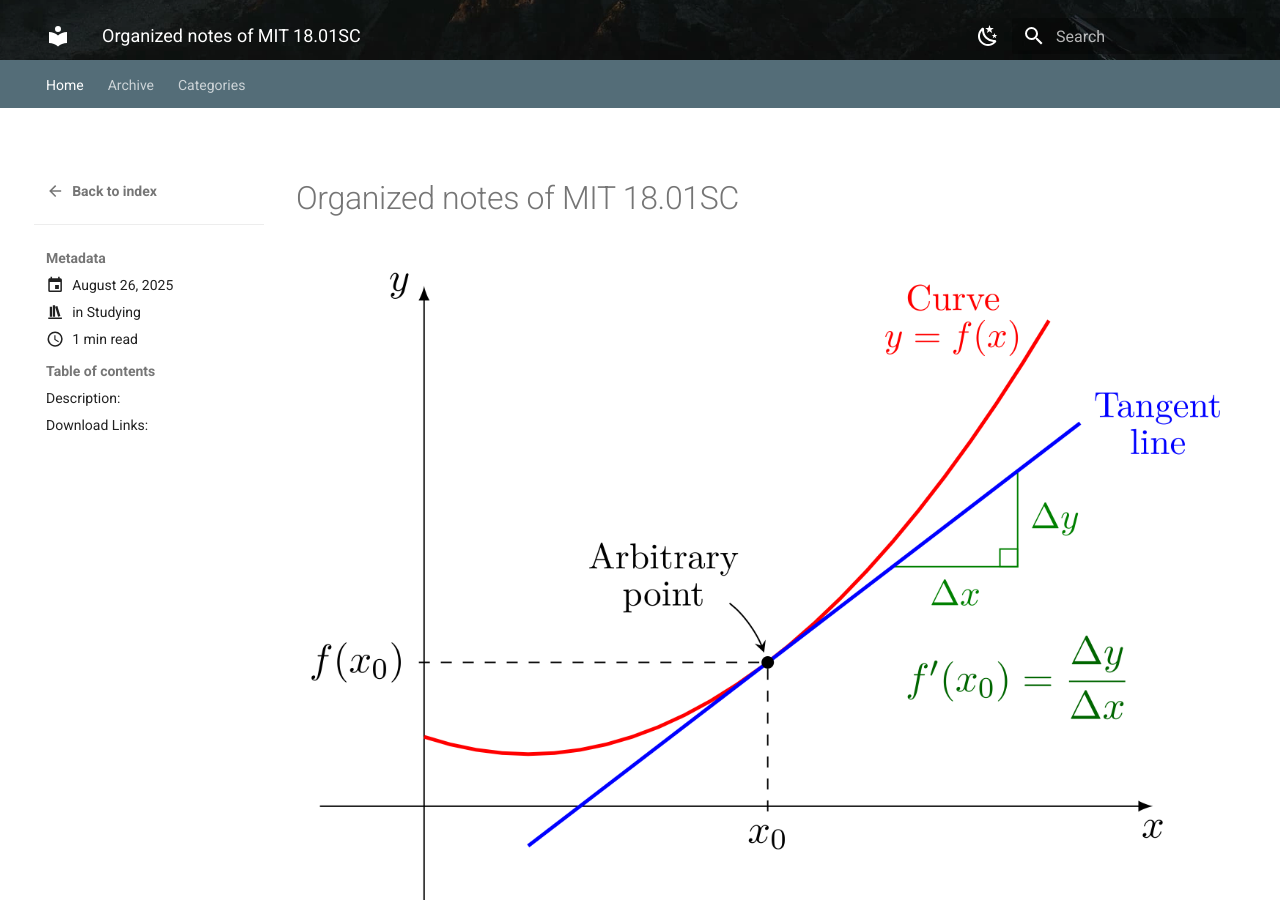
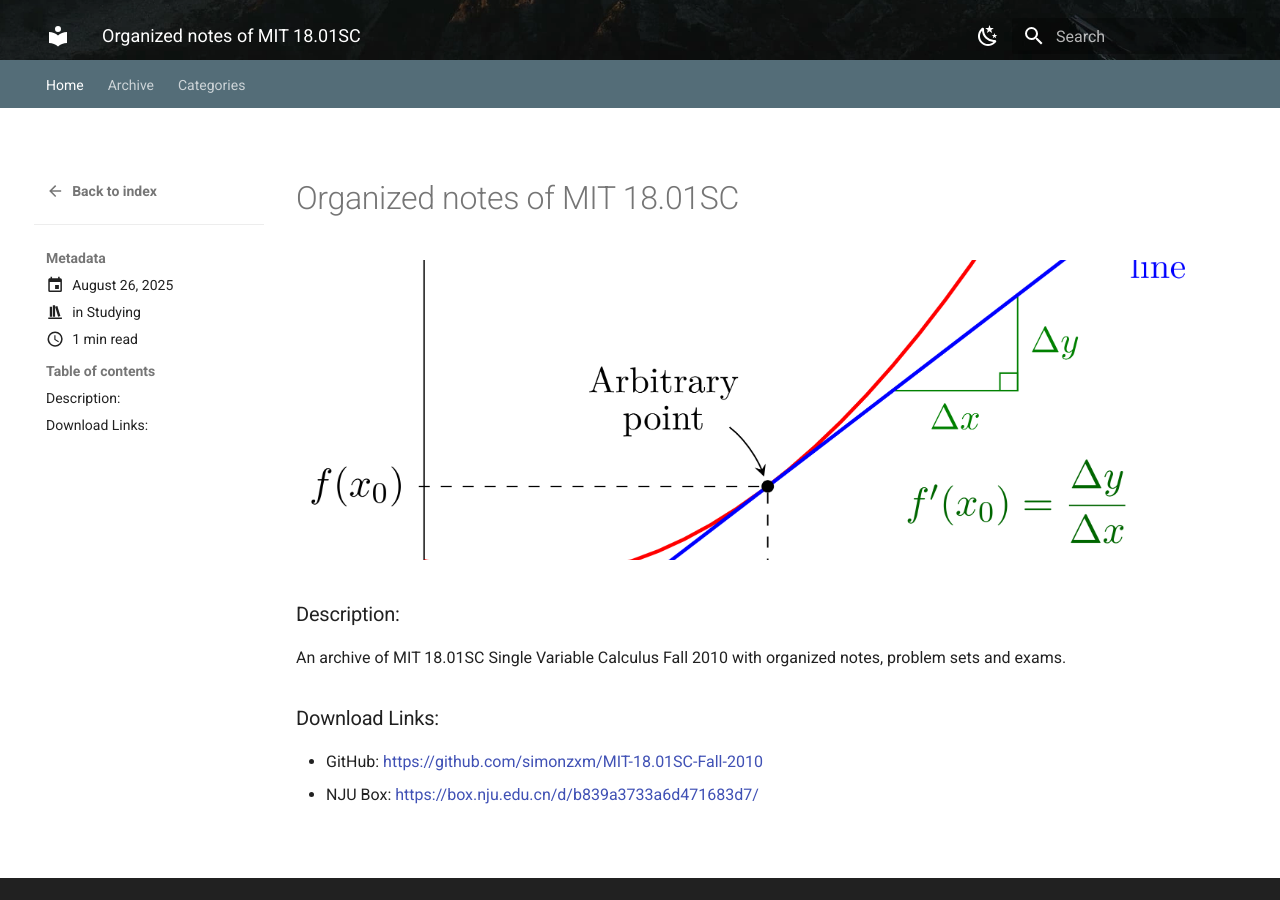
Before and after one commit to simonzxm/blog, an MkDocs documentation site: the page built from docs/posts/organized-notes-of-mit-1801sc.md, in a window 1280 px wide and 900 px high, scrolled down 504 px. Built offline with MkDocs 1.6.1 and Material for MkDocs 9.7.7, drawn with Linux system fonts in a browser that asks for light colours; some of the changed text lies outside the part shown.

Commit message:
Improve styles

```diff
--- a/docs/stylesheets/extra.css
+++ b/docs/stylesheets/extra.css
@@ -11,10 +11,6 @@
 .md-header__inner {
   height: 100%;
   align-items: flex-end;
-}
-
-.md-tabs {
-  top: 48px !important;
 }
 
 .md-main {
@@ -60,3 +56,10 @@
     border: 2px solid var(--post-border-color);
     box-shadow: 0 4px 20px rgba(0, 0, 0, 0.15);
 }
+
+.md-content img {
+    max-height: 300px;
+    width: 100%;
+    object-fit: cover;
+    border-radius: 0.8rem;
+}
--- a/mkdocs.yml
+++ b/mkdocs.yml
@@ -1,5 +1,6 @@
 site_name: XM Zheng's Blog
 site_url: https://xmzheng.cn/
+copyright: Copyright &copy; 2025 XM Zheng
 
 extra_css:
   - stylesheets/extra.css
@@ -25,6 +26,7 @@
     - navigation.tabs
     - navigation.tabs.sticky
     - navigation.expand
+    - navigation.footer
     - toc.integrate
 
 plugins:
```
